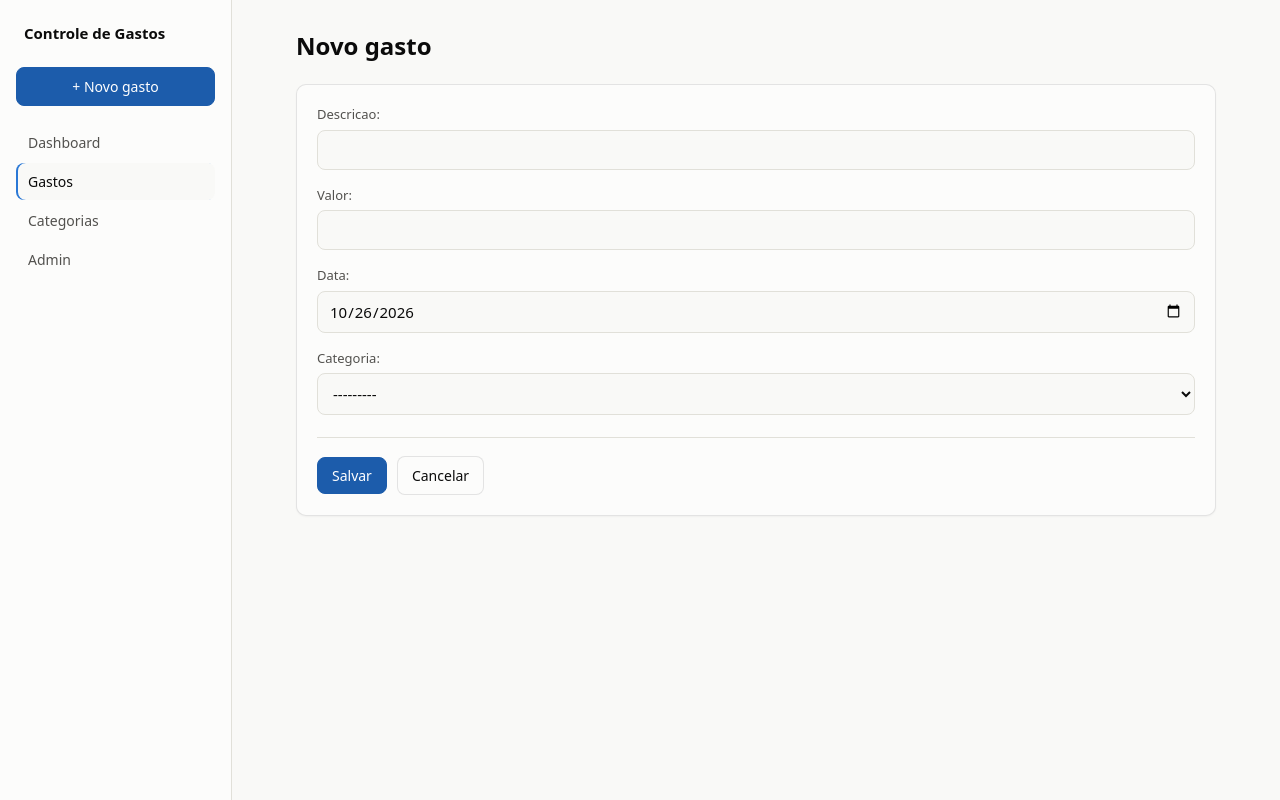
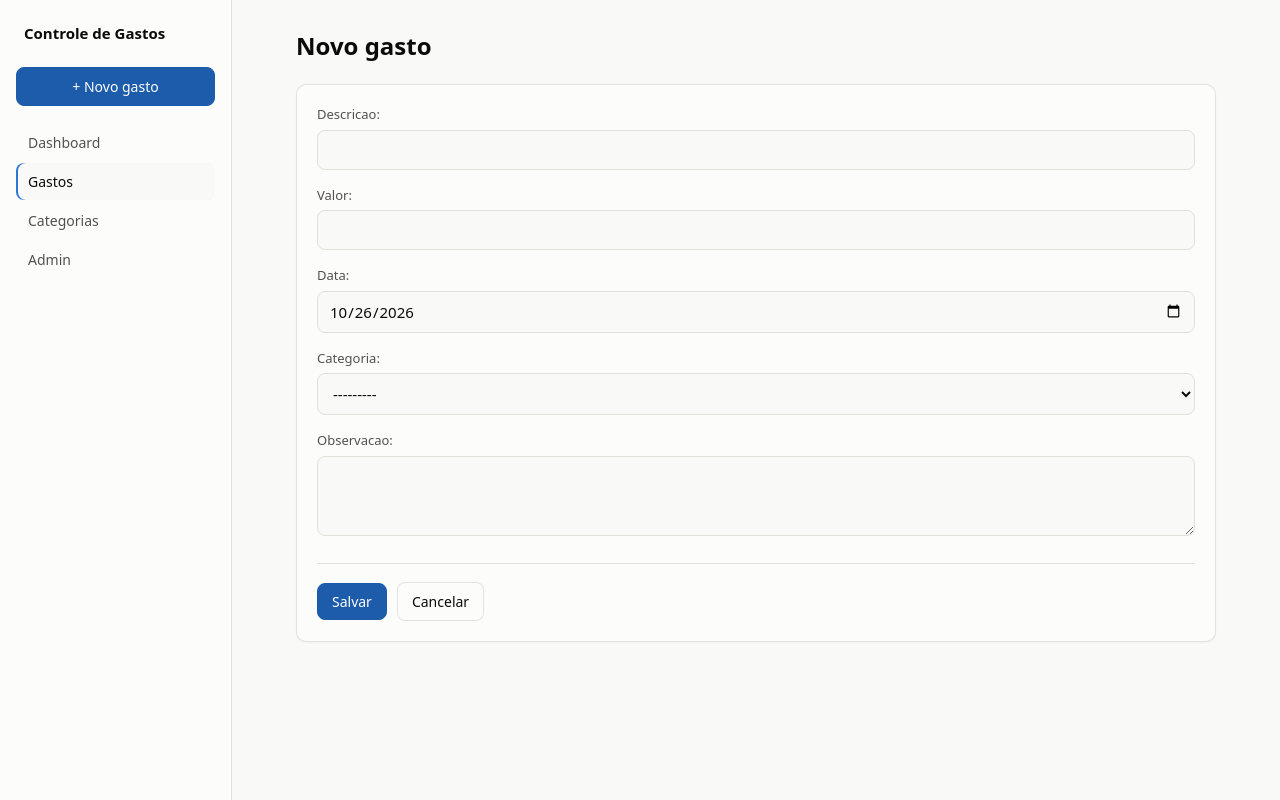
Before and after one commit to Gildemberg/minicurso-django, a Django app: page /gastos/novo/ in a window 1280 px wide. Run offline with Django 5.2, Linux system fonts and the light colour scheme; data that the repository does not hold is empty.

Commit message:
Bloco 6: campo observacao e admin da categoria (desafios nivel 1)

```diff
--- a/gastos/admin.py
+++ b/gastos/admin.py
@@ -1,7 +1,11 @@
 from django.contrib import admin
 from .models import Categoria, Gasto
 
-admin.site.register(Categoria)
+@admin.register(Categoria)
+class CategoriaAdmin(admin.ModelAdmin):
+    list_display = ['nome', 'cor']
+    ordering = ['nome']
+    list_per_page = 20
 
 
 @admin.register(Gasto)
--- a/gastos/forms.py
+++ b/gastos/forms.py
@@ -5,9 +5,10 @@ from .models import Categoria, Gasto
 class GastoForm(forms.ModelForm):
     class Meta:
         model = Gasto
-        fields = ['descricao', 'valor', 'data', 'categoria']
+        fields = ['descricao', 'valor', 'data', 'categoria', 'observacao']
         widgets = {
             'data': forms.DateInput(attrs={'type': 'date'}, format='%Y-%m-%d'),
+            'observacao': forms.Textarea(attrs={'rows': 3}),
         }
 
 
--- a/gastos/models.py
+++ b/gastos/models.py
@@ -19,6 +19,7 @@ class Gasto(models.Model):
         on_delete=models.PROTECT,
         related_name='gastos',
     )
+    observacao = models.TextField(blank=True)
 
     class Meta:
         ordering = ['-data', '-id']
--- a/templates/gastos/gasto_lista.html
+++ b/templates/gastos/gasto_lista.html
@@ -36,7 +36,10 @@
       {% for gasto in gastos %}
         <tr>
           <td class="num">{{ gasto.data|date:"d/m/Y" }}</td>
-          <td>{{ gasto.descricao }}</td>
+          <td>
+            {{ gasto.descricao }}
+            {% if gasto.observacao %}<div class="subtitulo">{{ gasto.observacao|truncatechars:60 }}</div>{% endif %}
+          </td>
           <td>
             <span class="pilula">
               <span class="marcador" style="background: {{ gasto.categoria.cor }}"></span>
```
Also changed, not shown: gastos/migrations/0002_gasto_observacao.py (added).
